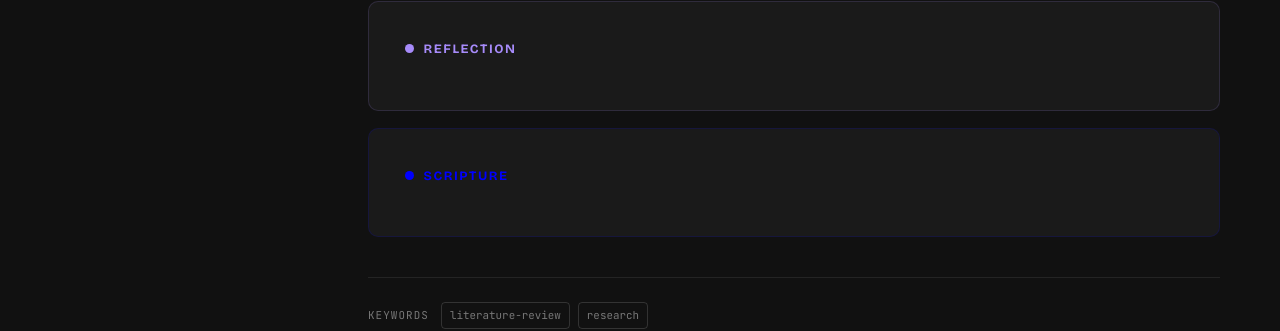
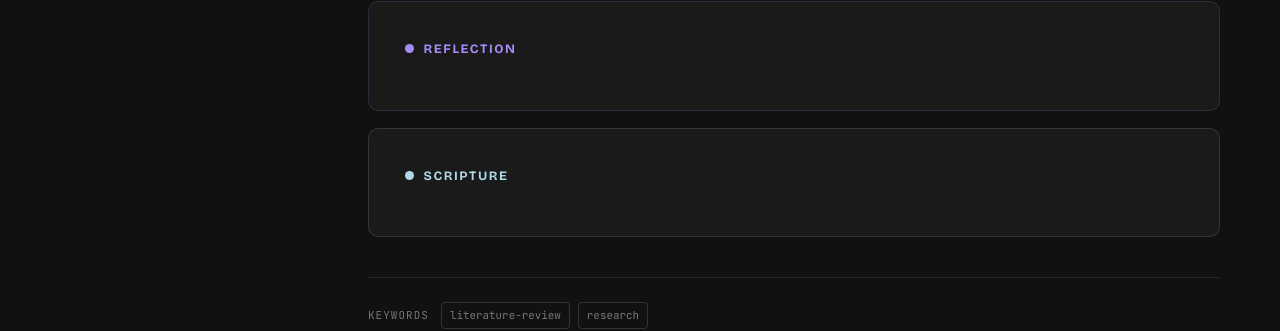
Before and after one commit to JoaqSnow/joaqsnowceamls26.github.io, a Jekyll site: the page built from _posts/2026-05-28-day-3.md, in a window 1280 px wide. Shown: the part 578-909 px from the top of the page. Built offline with Jekyll 4.4.1, drawn with Linux system fonts in a browser that asks for light colours.

Commit message:
Update _index.scss

```diff
--- a/_sass/themes/fresh/_index.scss
+++ b/_sass/themes/fresh/_index.scss
@@ -40,7 +40,7 @@ $border-strong: rgba(255,255,255, 0.14);
 $learned-color: #4ADE80;
 $blocker-color: #FBBF24;
 $reflect-color: #A78BFA;
-$scripture-color: #0000FF;
+$scripture-color: #ADD8E6;
 
 $font-display: 'Bricolage Grotesque', system-ui, sans-serif;
 $font-body: 'Karla', system-ui, sans-serif;
```
